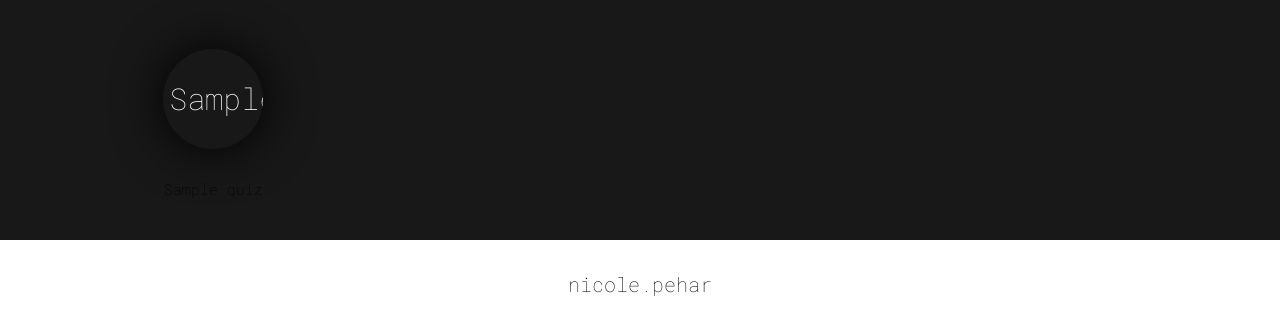
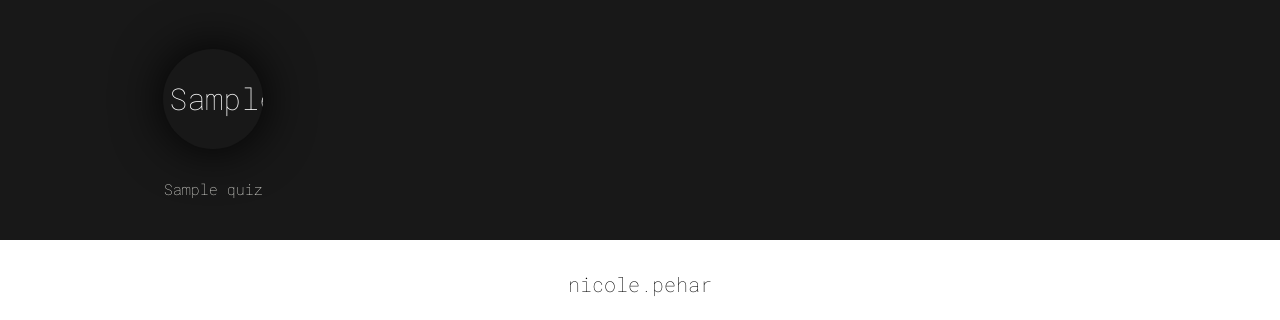
Before and after one commit to nikkipikki/quizproject, a Django app: page / in a window 1280 px wide. Shown: the part 480-800 px from the top of the page. Run offline with Django 3.2, Linux system fonts and the light colour scheme; tables that the repository leaves empty hold one stand-in row (values such as "Sample post"); some libraries are stand-ins or nearby versions.

Commit message:
ändra färg

```diff
--- a/static/styles.css
+++ b/static/styles.css
@@ -12,13 +12,13 @@ body {
 p {
 	text-align:center;
 	font-size:15px;
-	color: #000000;
+	color: #f9f9f2;
 }
 
 p {
 	text-align:center;
 	font-size:15px;
-	color: #000000;
+	color: #f9f9f2;
 }
 
 h1 {
@@ -109,7 +109,7 @@ a, a:visited, a:active, a:hover {
 	background-color: #181818;
 	padding-bottom: 30px;
 	overflow: hidden;
-	font: #f9f9f2;
+	color: #f9f9f2;
 
 }
 
```
